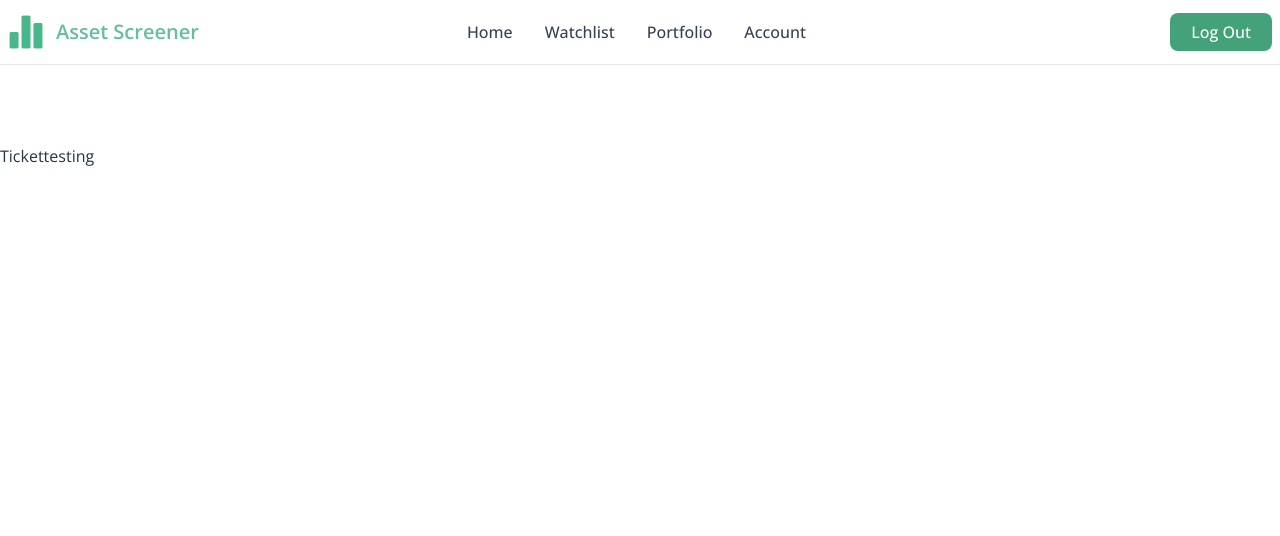
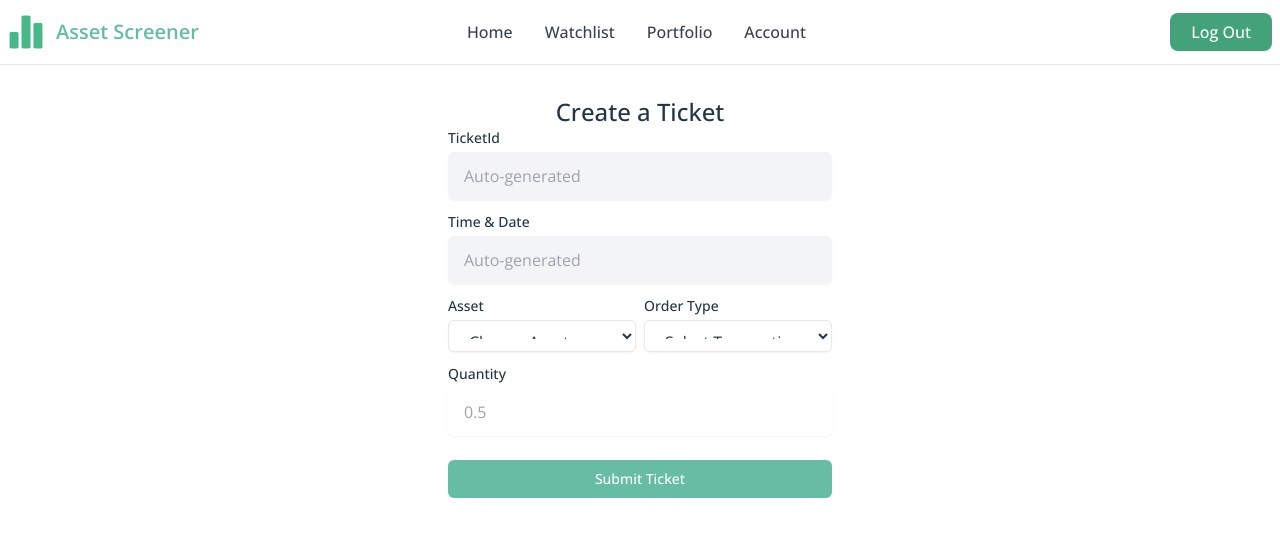
Before and after one commit to nc1z/Asset-Screener-App, a React (Vite) app in the folder client/: page /portfolio/ticket in a window 1280 px wide. Shown: the top 536 px of the page. Built offline with nearby package versions, Linux system fonts and the light colour scheme.

Commit message:
[Ticket] Created Ticket form component

```diff
--- /dev/null
+++ b/client/src/components/TicketForm.jsx
@@ -0,0 +1,142 @@
+import React from "react";
+import { useState } from "react";
+import axios from "axios";
+
+const TicketForm = () => {
+  const [asset, setAsset] = useState("BTC");
+  const [order, setOrder] = useState("Allocate");
+  const [quantity, setQuantity] = useState(0);
+  const [error, setError] = useState("");
+
+  const submitTicket = async () => {
+    try {
+      // axios here
+      console.log(asset, order, quantity);
+    } catch (error) {
+      console.log(error.message);
+      setError(error.message);
+    }
+  };
+
+  const handleSubmit = (e) => {
+    e.preventDefault();
+    submitTicket();
+  };
+  return (
+    <div className="mx-auto mt-24 max-w-sm">
+      <h2 className="text-center mt-2 text-xl font-medium leading-7 sm:mt-3 sm:text-2xl">
+        Create a Ticket
+      </h2>
+      {error ? (
+        <div className="max-w-max mx-auto mt-3 text-white bg-red-500/80 font-medium">
+          {error}
+        </div>
+      ) : null}
+      <form onSubmit={handleSubmit} className="p-4 md:p-0">
+        <label
+          htmlFor="TicketId"
+          className="block text-sm font-medium leading-5 "
+        >
+          TicketId
+        </label>
+        <div className="mt-1 relative rounded-md shadow-sm">
+          <input
+            id="TicketId"
+            type="text"
+            readOnly="readonly"
+            placeholder="Auto-generated"
+            className="read-only:bg-gray-100 form-input py-3 px-4 block w-full transition duration-150 ease-in-out rounded-md appearance-none active:cursor-not-allowed"
+          />
+        </div>
+        <label
+          htmlFor="dateTime"
+          className="block text-sm font-medium leading-5 mt-3"
+        >
+          Time & Date
+        </label>
+        <div className="mt-1 relative rounded-md shadow-sm">
+          <input
+            id="dateTime"
+            type="text"
+            readOnly="readonly"
+            placeholder="Auto-generated"
+            className="read-only:bg-gray-100 form-input py-3 px-4 block w-full transition duration-150 ease-in-out rounded-md appearance-none active:cursor-not-allowed"
+          />
+        </div>
+        <div className="flex gap-2">
+          <div className="w-1/2">
+            <label
+              htmlFor="Asset"
+              className="block text-sm font-medium leading-5 mt-3"
+            >
+              Asset
+            </label>
+            <div className="mt-1 relative rounded-md shadow-sm">
+              <select
+                id="asset"
+                required
+                onChange={(e) => setAsset(e.target.value)}
+                className="block w-full h-8 px-4 py-3 border rounded-md bg-white"
+              >
+                <option value="">Choose Asset</option>
+                <option value="BTC">BTC</option>
+                <option value="ETH">ETH</option>
+                <option value="USDT">USDT</option>
+              </select>
+            </div>
+          </div>
+
+          <div className="w-1/2">
+            <label
+              htmlFor="Asset"
+              className="block text-sm font-medium leading-5 mt-3"
+            >
+              Order Type
+            </label>
+            <div className="mt-1 relative rounded-md shadow-sm">
+              <select
+                id="Order"
+                onChange={(e) => setOrder(e.target.value)}
+                required
+                className="block w-full h-8 px-4 py-3 border rounded-md bg-white"
+              >
+                <option value="">Select Transaction</option>
+                <option value="Allocate">Allocate</option>
+                <option value="Remove">Remove</option>
+              </select>
+            </div>
+          </div>
+        </div>
+        <label
+          htmlFor="Quantity"
+          className="block text-sm font-medium leading-5 mt-3"
+        >
+          Quantity
+        </label>
+        <div className="mt-1 relative rounded-md shadow-sm">
+          <input
+            id="Quantity"
+            type="number"
+            step="0.01"
+            min="0"
+            placeholder="0.5"
+            required
+            onChange={(e) => setQuantity(e.target.value)}
+            className="read-only:bg-gray-100 form-input py-3 px-4 block w-full transition duration-150 ease-in-out rounded-md appearance-none active:cursor-not-allowed"
+          />
+        </div>
+
+        <div className="mt-6">
+          <button
+            type="submit"
+            className="group relative w-full flex justify-center py-2 px-4 border border-transparent text-sm leading-5 font-medium rounded-md text-white bg-neob-green-400 hover:bg-neob-green-600"
+          >
+            Submit Ticket
+          </button>
+        </div>
+      </form>
+    </div>
+  );
+};
+
+export default TicketForm;
--- a/client/src/routes/Ticket.jsx
+++ b/client/src/routes/Ticket.jsx
@@ -1,7 +1,8 @@
 import React from "react";
+import TicketForm from "../components/TicketForm";
 
 const Ticket = () => {
-  return <div className="mt-36">Tickettesting</div>;
+  return <TicketForm />;
 };
 
 export default Ticket;
```
